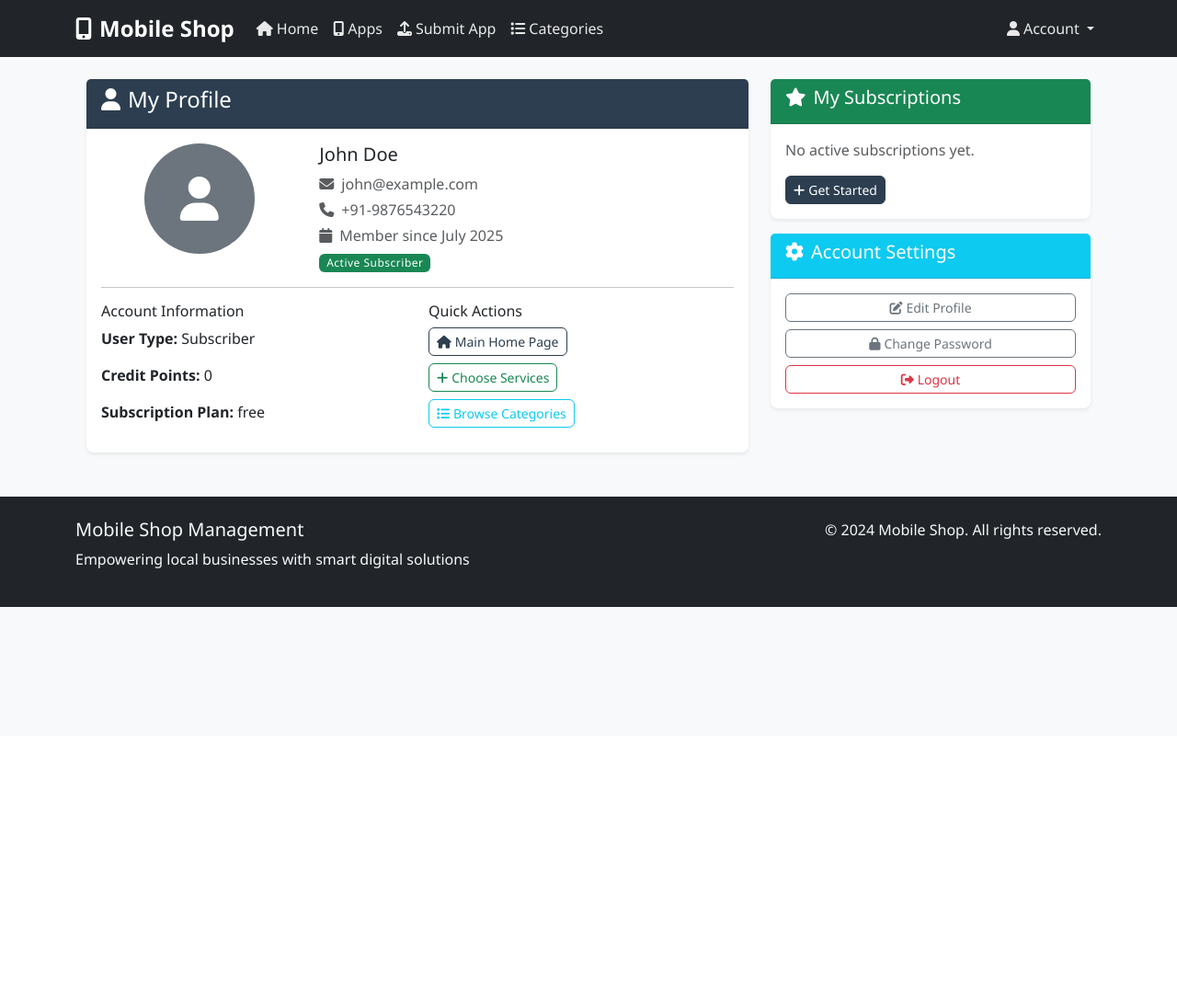
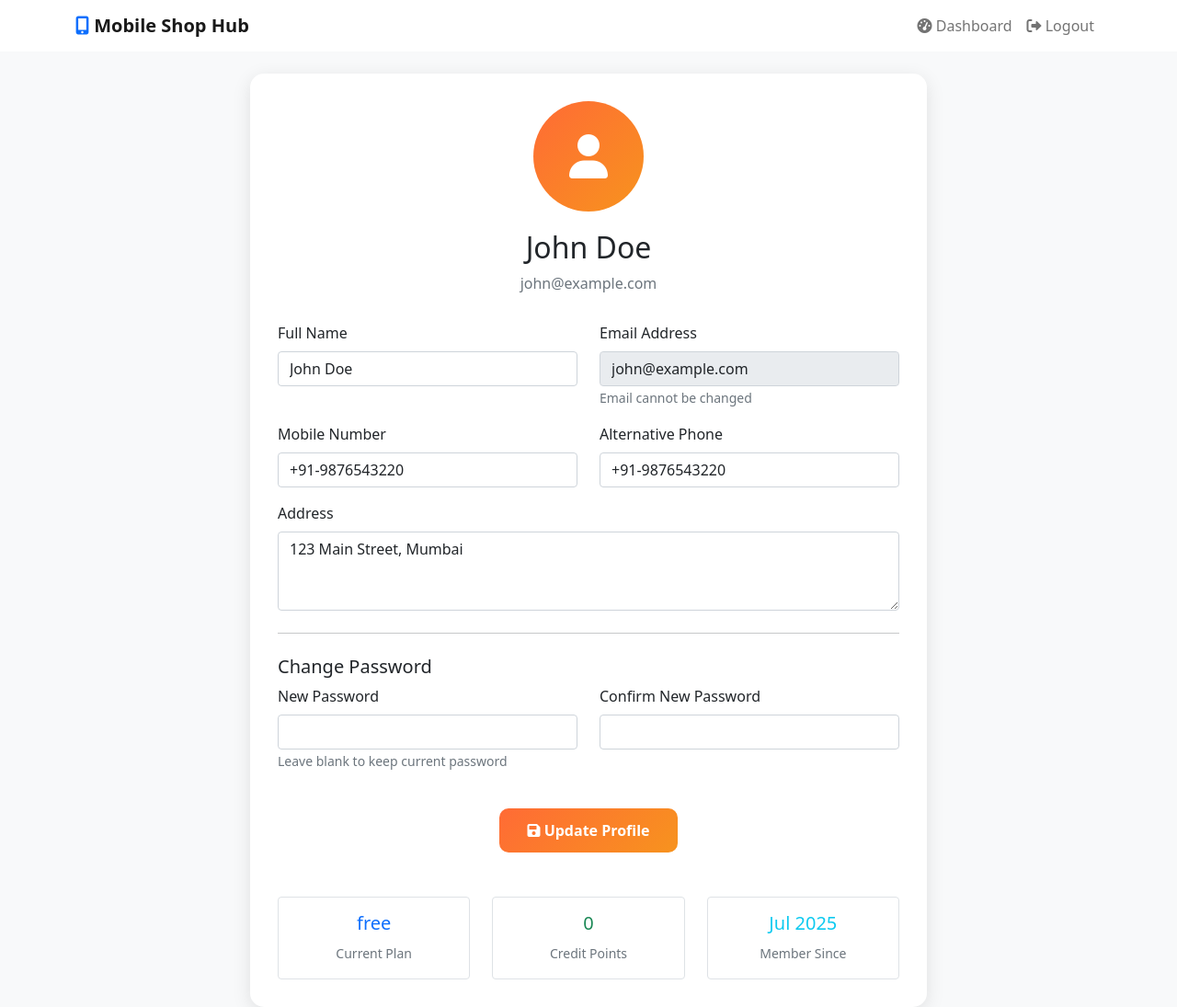
Before and after one commit to sawantinfotech/Online-Shop, a Flask app: page /subscriber/profile in a window 1280 px wide. Shown: the whole page at 92% size. Before the commit the page ends 660 px from the top, so only its background shows below. Run offline with Flask 3, Linux system fonts and the light colour scheme; a user stored in the database is signed in; parts of the project's set-up code (start-up, migrations or seed data) failed here and were passed over; some libraries are stand-ins or nearby versions.

Commit message:
Enhance subscriber experience with profile updates and fixes data issues
Fixes subscriber profile editing, updates MatrimonyProfile schema, and adds demo data.

Replit-Commit-Author: Agent
Replit-Commit-Session-Id: dda928ac-a335-4959-9216-6dd38579eae9
Replit-Commit-Screenshot-Url: https://storage.googleapis.com/screenshot-production-us-central1/bcdd3301-6419-43f0-bbf7-f594fd48e2b0/dda928ac-a335-4959-9216-6dd38579eae9/IqD2mpB

```diff
--- a/routes.py
+++ b/routes.py
@@ -938,14 +938,14 @@ def categories():
     product_count = Product.query.filter_by(is_active=True).count()
     app_count = App.query.filter_by(status='active').count()
     delivery_count = DeliveryProfile.query.filter_by(verification_status='verified').count()
-    matrimony_count = MatrimonyProfile.query.filter_by(profile_visible=True).count()
+    matrimony_count = MatrimonyProfile.query.filter_by(is_verified=True).count()
 
     # Get sample listings for each category
     featured_businesses = Business.query.filter_by(verification_status='verified').limit(6).all()
     featured_products = Product.query.filter_by(is_active=True).limit(6).all()
     featured_apps = App.query.filter_by(status='active').limit(6).all()
     featured_delivery = DeliveryProfile.query.filter_by(verification_status='verified').limit(6).all()
-    featured_matrimony = MatrimonyProfile.query.filter_by(profile_visible=True).limit(6).all()
+    featured_matrimony = MatrimonyProfile.query.filter_by(is_verified=True).limit(6).all()
 
     category_data = {
         'business': {
--- a/templates/subscriber_profile.html
+++ b/templates/subscriber_profile.html
@@ -1,105 +1,190 @@
-{% extends "base.html" %}
+<!DOCTYPE html>
+<html lang="en">
+<head>
+    <meta charset="UTF-8">
+    <meta name="viewport" content="width=device-width, initial-scale=1.0">
+    <title>My Profile - Mobile Shop Hub</title>
+    <link href="https://cdn.jsdelivr.net/npm/bootstrap@5.1.3/dist/css/bootstrap.min.css" rel="stylesheet">
+    <link href="https://cdnjs.cloudflare.com/ajax/libs/font-awesome/6.0.0/css/all.min.css" rel="stylesheet">
+    <style>
+        body {
+            background: #f8f9fa;
+        }
+        .profile-card {
+            background: white;
+            border-radius: 15px;
+            padding: 30px;
+            box-shadow: 0 5px 20px rgba(0,0,0,0.1);
+        }
+        .profile-header {
+            text-align: center;
+            margin-bottom: 30px;
+        }
+        .profile-avatar {
+            width: 120px;
+            height: 120px;
+            border-radius: 50%;
+            background: linear-gradient(135deg, #FF6B35, #F7931E);
+            display: flex;
+            align-items: center;
+            justify-content: center;
+            color: white;
+            font-size: 48px;
+            margin: 0 auto 20px;
+        }
+        .btn-update {
+            background: linear-gradient(135deg, #FF6B35, #F7931E);
+            border: none;
+            border-radius: 10px;
+            padding: 12px 30px;
+            color: white;
+            font-weight: bold;
+        }
+        .btn-update:hover {
+            background: linear-gradient(135deg, #e55a2e, #e0821b);
+            color: white;
+        }
+    </style>
+</head>
+<body>
+    <!-- Navigation -->
+    <nav class="navbar navbar-expand-lg navbar-light bg-white">
+        <div class="container">
+            <a class="navbar-brand" href="{{ url_for('index') }}">
+                <i class="fas fa-mobile-alt text-primary"></i>
+                <strong>Mobile Shop Hub</strong>
+            </a>
+            <div class="navbar-nav ms-auto">
+                <a class="nav-link" href="{{ url_for('subscriber_dashboard') }}">
+                    <i class="fas fa-tachometer-alt"></i> Dashboard
+                </a>
+                <a class="nav-link" href="{{ url_for('subscriber_logout') }}">
+                    <i class="fas fa-sign-out-alt"></i> Logout
+                </a>
+            </div>
+        </div>
+    </nav>
 
-{% block title %}My Profile - Mobile Shop Hub{% endblock %}
-
-{% block content %}
-<div class="container mt-4">
-    <div class="row">
-        <div class="col-md-8">
-            <div class="card">
-                <div class="card-header bg-primary text-white">
-                    <h4><i class="fas fa-user me-2"></i>My Profile</h4>
-                </div>
-                <div class="card-body">
-                    <div class="row">
-                        <div class="col-md-4 text-center">
-                            {% if user.profile_photo %}
-                                <img src="{{ user.profile_photo }}" class="rounded-circle img-fluid" style="width: 120px; height: 120px;" alt="Profile Photo">
-                            {% else %}
-                                <div class="bg-secondary rounded-circle d-inline-flex align-items-center justify-content-center" style="width: 120px; height: 120px;">
-                                    <i class="fas fa-user fa-3x text-white"></i>
-                                </div>
-                            {% endif %}
+    <!-- Profile Content -->
+    <div class="container mt-4">
+        <div class="row justify-content-center">
+            <div class="col-md-8">
+                <div class="profile-card">
+                    <div class="profile-header">
+                        <div class="profile-avatar">
+                            <i class="fas fa-user"></i>
                         </div>
-                        <div class="col-md-8">
-                            <h5>{{ user.full_name or user.username }}</h5>
-                            <p class="text-muted mb-1"><i class="fas fa-envelope me-2"></i>{{ user.email }}</p>
-                            <p class="text-muted mb-1"><i class="fas fa-phone me-2"></i>{{ user.mobile or 'Not provided' }}</p>
-                            <p class="text-muted mb-1"><i class="fas fa-calendar me-2"></i>Member since {{ user.created_at.strftime('%B %Y') if user.created_at else 'Unknown' }}</p>
-                            <span class="badge bg-success">Active Subscriber</span>
-                        </div>
+                        <h2>{{ user.full_name or 'User Profile' }}</h2>
+                        <p class="text-muted">{{ user.email }}</p>
                     </div>
 
-                    <hr>
+                    <!-- Flash Messages -->
+                    {% with messages = get_flashed_messages(with_categories=true) %}
+                        {% if messages %}
+                            {% for category, message in messages %}
+                                <div class="alert alert-{{ 'danger' if category == 'error' else 'success' }} alert-dismissible fade show" role="alert">
+                                    {{ message }}
+                                    <button type="button" class="btn-close" data-bs-dismiss="alert"></button>
+                                </div>
+                            {% endfor %}
+                        {% endif %}
+                    {% endwith %}
 
-                    <div class="row">
-                        <div class="col-md-6">
-                            <h6>Account Information</h6>
-                            <p><strong>User Type:</strong> {{ user.user_type.title() if user.user_type else 'Subscriber' }}</p>
-                            <p><strong>Credit Points:</strong> {{ user.credit_points or 0 }}</p>
-                            <p><strong>Subscription Plan:</strong> {{ user.subscription_plan or 'Free' }}</p>
+                    <!-- Profile Form -->
+                    <form method="POST" action="{{ url_for('update_subscriber_profile') }}">
+                        <div class="row">
+                            <div class="col-md-6 mb-3">
+                                <label for="full_name" class="form-label">Full Name</label>
+                                <input type="text" class="form-control" id="full_name" name="full_name"
+                                       value="{{ user.full_name or '' }}" required>
+                            </div>
+                            <div class="col-md-6 mb-3">
+                                <label for="email" class="form-label">Email Address</label>
+                                <input type="email" class="form-control" id="email" name="email"
+                                       value="{{ user.email }}" readonly>
+                                <small class="text-muted">Email cannot be changed</small>
+                            </div>
                         </div>
-                        <div class="col-md-6">
-                            <h6>Quick Actions</h6>
-                            <a href="{{ url_for('index') }}" class="btn btn-outline-primary btn-sm mb-2">
-                                <i class="fas fa-home me-1"></i>Main Home Page
-                            </a><br>
-                            <a href="{{ url_for('select_category', category_id=1) }}" class="btn btn-outline-success btn-sm mb-2">
-                                <i class="fas fa-plus me-1"></i>Choose Services
-                            </a><br>
-                            <a href="{{ url_for('categories') }}" class="btn btn-outline-info btn-sm">
-                                <i class="fas fa-list me-1"></i>Browse Categories
-                            </a>
+
+                        <div class="row">
+                            <div class="col-md-6 mb-3">
+                                <label for="mobile" class="form-label">Mobile Number</label>
+                                <input type="tel" class="form-control" id="mobile" name="mobile"
+                                       value="{{ user.mobile or '' }}">
+                            </div>
+                            <div class="col-md-6 mb-3">
+                                <label for="phone_number" class="form-label">Alternative Phone</label>
+                                <input type="tel" class="form-control" id="phone_number" name="phone_number"
+                                       value="{{ user.phone_number or '' }}">
+                            </div>
+                        </div>
+
+                        <div class="mb-3">
+                            <label for="address" class="form-label">Address</label>
+                            <textarea class="form-control" id="address" name="address" rows="3">{{ user.address or '' }}</textarea>
+                        </div>
+
+                        <hr class="my-4">
+
+                        <h5>Change Password</h5>
+                        <div class="row">
+                            <div class="col-md-6 mb-3">
+                                <label for="new_password" class="form-label">New Password</label>
+                                <input type="password" class="form-control" id="new_password" name="new_password">
+                                <small class="text-muted">Leave blank to keep current password</small>
+                            </div>
+                            <div class="col-md-6 mb-3">
+                                <label for="confirm_password" class="form-label">Confirm New Password</label>
+                                <input type="password" class="form-control" id="confirm_password" name="confirm_password">
+                            </div>
+                        </div>
+
+                        <div class="text-center mt-4">
+                            <button type="submit" class="btn btn-update">
+                                <i class="fas fa-save"></i> Update Profile
+                            </button>
+                        </div>
+                    </form>
+
+                    <!-- Profile Stats -->
+                    <div class="row mt-5">
+                        <div class="col-md-4 text-center">
+                            <div class="border rounded p-3">
+                                <h5 class="text-primary">{{ user.subscription_plan or 'Free' }}</h5>
+                                <small class="text-muted">Current Plan</small>
+                            </div>
+                        </div>
+                        <div class="col-md-4 text-center">
+                            <div class="border rounded p-3">
+                                <h5 class="text-success">{{ user.credit_points or 0 }}</h5>
+                                <small class="text-muted">Credit Points</small>
+                            </div>
+                        </div>
+                        <div class="col-md-4 text-center">
+                            <div class="border rounded p-3">
+                                <h5 class="text-info">{{ user.created_at.strftime('%b %Y') if user.created_at else 'N/A' }}</h5>
+                                <small class="text-muted">Member Since</small>
+                            </div>
                         </div>
                     </div>
                 </div>
             </div>
         </div>
+    </div>
 
-        <div class="col-md-4">
-            <div class="card">
-                <div class="card-header bg-success text-white">
-                    <h5><i class="fas fa-star me-2"></i>My Subscriptions</h5>
-                </div>
-                <div class="card-body">
-                    {% if subscriptions %}
-                        {% for sub in subscriptions %}
-                        <div class="border-bottom pb-2 mb-2">
-                            <h6>{{ sub.category_name }}</h6>
-                            <p class="text-muted small mb-1">Plan: {{ sub.plan_name }}</p>
-                            <p class="text-muted small mb-0">Status:
-                                <span class="badge bg-{{ 'success' if sub.status == 'active' else 'warning' }}">
-                                    {{ sub.status.title() }}
-                                </span>
-                            </p>
-                        </div>
-                        {% endfor %}
-                    {% else %}
-                        <p class="text-muted">No active subscriptions yet.</p>
-                        <a href="{{ url_for('select_category', category_id=1) }}" class="btn btn-primary btn-sm">
-                            <i class="fas fa-plus me-1"></i>Get Started
-                        </a>
-                    {% endif %}
-                </div>
-            </div>
+    <script src="https://cdn.jsdelivr.net/npm/bootstrap@5.1.3/dist/js/bootstrap.bundle.min.js"></script>
+    <script>
+        // Password confirmation validation
+        document.getElementById('confirm_password').addEventListener('input', function() {
+            const password = document.getElementById('new_password').value;
+            const confirm = this.value;
 
-            <div class="card mt-3">
-                <div class="card-header bg-info text-white">
-                    <h5><i class="fas fa-cog me-2"></i>Account Settings</h5>
-                </div>
-                <div class="card-body">
-                    <a href="#" class="btn btn-outline-secondary btn-sm mb-2 w-100">
-                        <i class="fas fa-edit me-1"></i>Edit Profile
-                    </a>
-                    <a href="#" class="btn btn-outline-secondary btn-sm mb-2 w-100">
-                        <i class="fas fa-lock me-1"></i>Change Password
-                    </a>
-                    <a href="{{ url_for('subscriber_logout') }}" class="btn btn-outline-danger btn-sm w-100">
-                        <i class="fas fa-sign-out-alt me-1"></i>Logout
-                    </a>
-                </div>
-            </div>
-        </div>
-    </div>
-</div>
-{% endblock %}
+            if (password && confirm && password !== confirm) {
+                this.setCustomValidity('Passwords do not match');
+            } else {
+                this.setCustomValidity('');
+            }
+        });
+    </script>
+</body>
+</html>
```
Also changed, not shown: replit.md (+5 -0 lines), subscriber_routes.py (+25 -2 lines).
